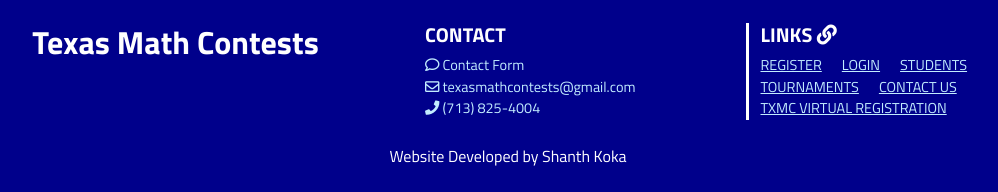
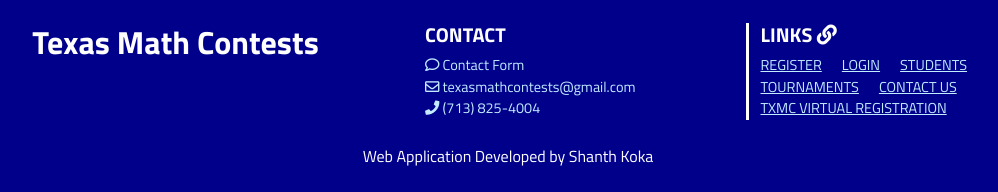
Before and after one commit to ShanThatos/tourney-app-deux, a Flask app: page /account in a window 1280 px wide. Shown: the part 608-800 px from the top of the page, without its empty margins (132-1130 px from the left). Run offline with Flask 2, Linux system fonts and the light colour scheme; the visitor is signed in with stand-in values (Sample User, id 1); data that the repository does not hold is empty; parts of the project's set-up code (start-up, migrations or seed data) failed here and were passed over; some libraries are stand-ins or nearby versions.

Commit message:
Minor Text Changes

```diff
--- a/routes/tournaments/main.py
+++ b/routes/tournaments/main.py
@@ -9,5 +9,4 @@ def tourneyIndex():
     coachData = None
     if "id" in session:
         coachData = execute("tourney_index_coach_info", session["id"])[0]["data"]
-        print(coachData)
     return render_template("/tourneys/index.html", data = execute("tourney_index"), coachData = coachData)
--- a/templates/main/layout.html
+++ b/templates/main/layout.html
@@ -123,7 +123,7 @@
                             </div>
                         </div>
                     </div>
-                    <div class="mt-4 w-100 text-center fs-6">Website Developed by Shanth Koka</div>
+                    <div class="mt-4 w-100 text-center fs-6">Web Application Developed by Shanth Koka</div>
                 </div>
             </div>
         {% endblock %}
```
